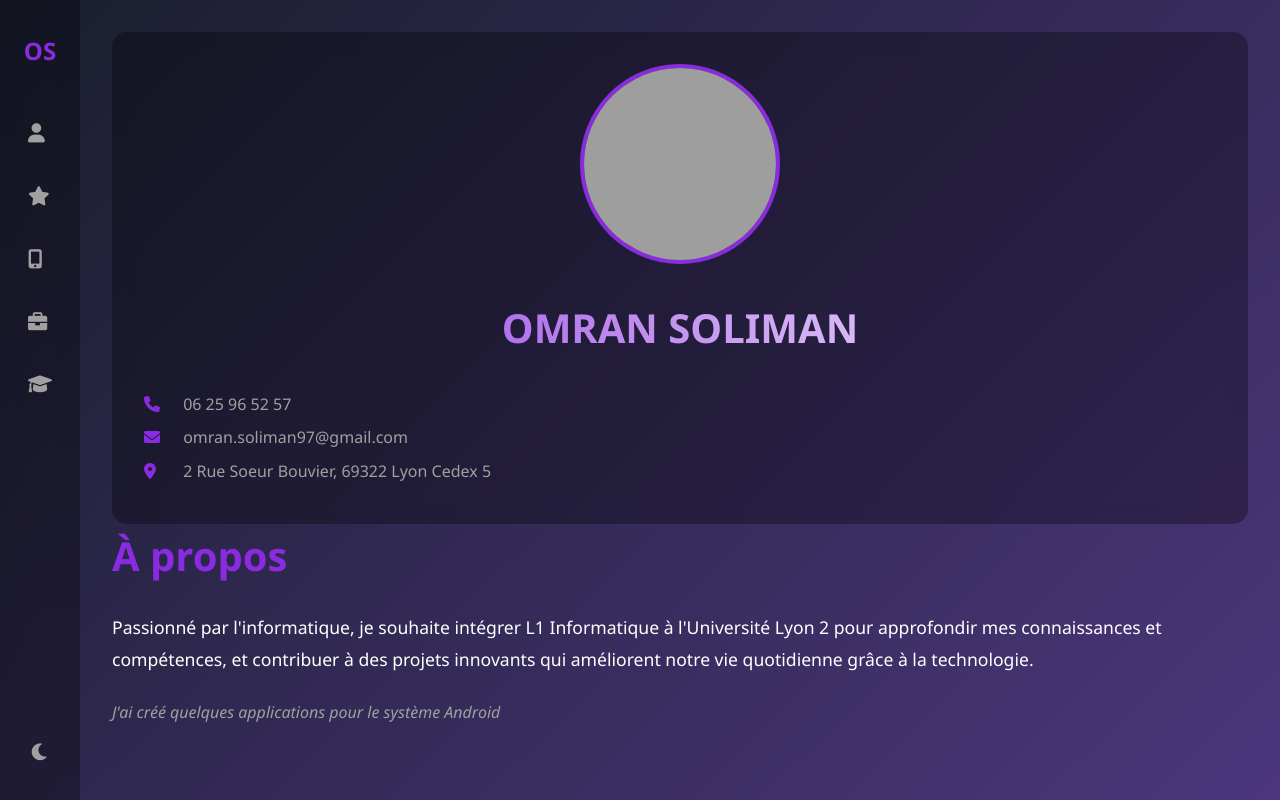
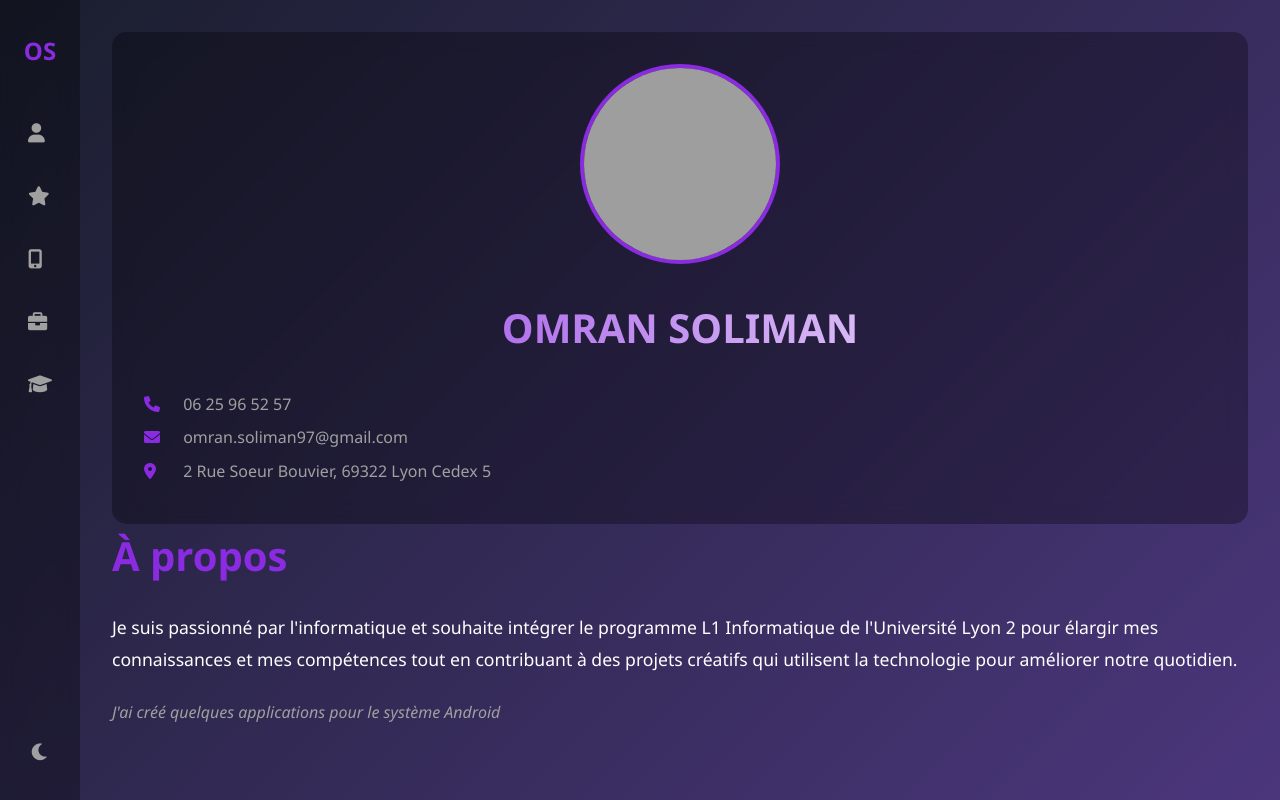
Before and after one commit to omransoliman97/OS-CV, a plain HTML site: page index.html in a window 1280 px wide. Drawn offline with Linux system fonts and the light colour scheme; grey boxes are pictures that could not be loaded.

Commit message:
Update index.html

```diff
--- a/index.html
+++ b/index.html
@@ -41,7 +41,7 @@
                 <div class="bio-section">
                     <h2>À propos</h2>
                     <p class="bio">
-                        Passionné par l'informatique, je souhaite intégrer L1 Informatique à l'Université Lyon 2 pour approfondir mes connaissances et compétences, et contribuer à des projets innovants qui améliorent notre vie quotidienne grâce à la technologie.
+                        Je suis passionné par l'informatique et souhaite intégrer le programme L1 Informatique de l'Université Lyon 2 pour élargir mes connaissances et mes compétences tout en contribuant à des projets créatifs qui utilisent la technologie pour améliorer notre quotidien.
                     </p>
                     <p class="bio-subtitle">
                         J'ai créé quelques applications pour le système Android
```
